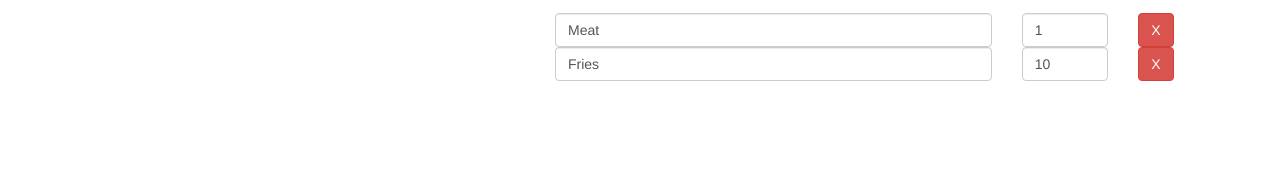
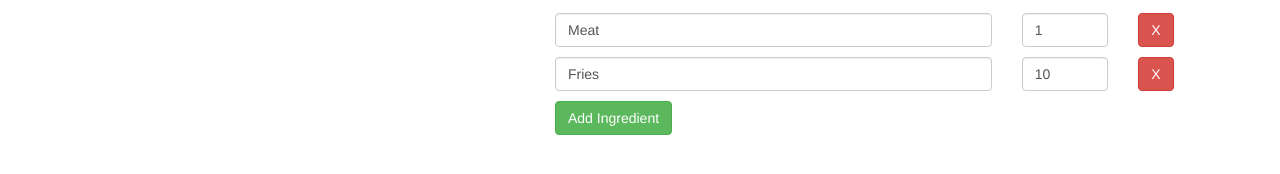
Before and after one commit to kanishkalearn/secondapp-Test, an Angular app: page /recipes/1/edit in a window 1280 px wide. Shown: the part 336-510 px from the top of the page. Built offline with nearby package versions, Linux system fonts and the light colour scheme.

Commit message:
Enhanced Recipe forms section
*Updated Recipe forms .
*Recipe adding and Edition actions were set up.
*Validated Recipe Forms

```diff
--- a/src/app/recipe-list/recipe-list.component.ts
+++ b/src/app/recipe-list/recipe-list.component.ts
@@ -1,23 +1,32 @@
-import { Component, EventEmitter, OnInit, Output } from '@angular/core';
+import { Recipe } from './../recipes/recipe.model';
+import { Component, EventEmitter, OnDestroy, OnInit, Output } from '@angular/core';
 import { ActivatedRoute, Router } from '@angular/router';
-import {Recipe} from '../recipes/recipe.model'
+import { Subscription } from 'rxjs';
 import { RecipeService } from '../recipes/recipe.service';
 @Component({
   selector: 'app-recipe-list',
   templateUrl: './recipe-list.component.html',
   styleUrls: ['./recipe-list.component.scss']
 })
-export class RecipeListComponent implements OnInit {
-
+export class RecipeListComponent implements OnInit,OnDestroy {
+  rListSubscription:Subscription;
   recipes:Recipe[]
   constructor(private recipeService:RecipeService,
               private router:Router,
               private route:ActivatedRoute) { }
 
   ngOnInit() {
+    this.rListSubscription=this.recipeService.recipesChanged.subscribe(
+      (recipe)=>{
+        this.recipes=recipe;
+      }
+    );
     this.recipes=this.recipeService.getRecipes();
   }
   onNewRecipe(){
     this.router.navigate(['new'],{relativeTo:this.route});
   }
+  ngOnDestroy(){
+    this.rListSubscription.unsubscribe();
+  }
 }
--- a/src/app/recipes/recipe-edit/recipe-edit.component.html
+++ b/src/app/recipes/recipe-edit/recipe-edit.component.html
@@ -1,9 +1,14 @@
 <div class="row">
     <div class="col-xs-12">
-        <form [formGroup]="recipeForm" (ngSubmit)="onSubmit()">
+        <form [formGroup]="recipeForm"
+        (ngSubmit)="onSubmit()"
+        >
             <div class="row">
                 <div class="col-xs-12">
-                    <button class="btn btn-success" type="submit">Save</button>
+                    <button class="btn btn-success"
+                    type="submit"
+                    [disabled]="!recipeForm.valid"
+                    >Save</button>
                     <button class="btn btn-danger" type="button">Cancel</button>
                 </div>
             </div>
@@ -46,10 +51,13 @@
                 </div>
             </div>
             <div class="row">
-                <div class="col-xs-12" formArrayName="ingredients">
+                <div class="col-xs-12"
+                formArrayName="ingredients"
+                >
                     <div class="row"
                     *ngFor="let ingredientcntrl of recipeForm.get('ingredients')['controls'] ; let i = index"
                     [formGroupName]="i"
+                    style="margin-bottom:10px"
                     >
                         <div class="col-xs-8">
                             <input type="text" class="form-control" formControlName="name">
@@ -61,6 +69,10 @@
                             <button class="btn btn-danger">X</button>
                         </div>
                     </div>
+                    <div class="row">
+                        <div class="col-xs-12">
+                            <button type="button" class="btn btn-success" (click)="onAddIngredient()" >Add Ingredient</button></div>
+                    </div>
                 </div>
             </div>
         </form>
--- a/src/app/recipes/recipe-edit/recipe-edit.component.scss
+++ b/src/app/recipes/recipe-edit/recipe-edit.component.scss
@@ -0,0 +1,4 @@
+input.ng-invalid.ng-touched,
+textarea.ng-invalid.ng-touched{
+  border: 1px solid red;
+}
--- a/src/app/recipes/recipe-edit/recipe-edit.component.ts
+++ b/src/app/recipes/recipe-edit/recipe-edit.component.ts
@@ -1,5 +1,6 @@
+import { Recipe } from './../recipe.model';
 import { Component, OnInit } from '@angular/core';
-import { FormArray, FormControl, FormGroup } from '@angular/forms';
+import { FormArray, FormControl, FormGroup, Validators } from '@angular/forms';
 import { ActivatedRoute, Params, QueryParamsHandling } from '@angular/router';
 import { RecipeService } from '../recipe.service';
 
@@ -9,55 +10,86 @@ import { RecipeService } from '../recipe.service';
   styleUrls: ['./recipe-edit.component.scss']
 })
 export class RecipeEditComponent implements OnInit {
-id: number;
-editMode = false;
+  id: number;
+  editMode = false;
 
-recipeForm: FormGroup;
+  recipeForm: FormGroup;
 
-  constructor(private route: ActivatedRoute,private recipeService:RecipeService) { }
+  constructor(private route: ActivatedRoute, private recipeService: RecipeService) { }
 
   ngOnInit(): void {
     this.route.params.subscribe(
-      (param:Params)=>{
-        this.id=param['id'];
-        this.editMode=param['id']!=null;
+      (param: Params) => {
+        this.id = param['id'];
+        this.editMode = param['id'] != null;
 
         this.initForm();
       }
     );
   }
-  onSubmit(){
-    console.log(this.recipeForm);
+  onSubmit() {
+  //  const recipe=new Recipe(
+  //     this.recipeForm.value['name'],
+  //     this.recipeForm.value['description'],
+  //     this.recipeForm.value['imagePath'],
+  //     this.recipeForm.value['ingredients']
+  //   );
+  //   if(this.editMode){
+  //     this.recipeService.editRecipe(this.id,recipe);
+  //   }else{
+  //     this.recipeService.addRecipe(recipe);
+  //   }
+
+    if(this.editMode){
+      this.recipeService.editRecipe(this.id,this.recipeForm.value);
+    }else{
+      this.recipeService.addRecipe(this.recipeForm.value);
+    }
   }
 
-  private initForm(){
-    let recipeName='';
-    let recipeImagePath='';
-    let recipeDescription='';
-    let ingredientsArray=new FormArray([]);
+  onAddIngredient(){
+    (<FormArray>this.recipeForm.get("ingredients")).push(
+      new FormGroup({
+        "name": new FormControl(null,Validators.required),
+        "amount": new FormControl(null,[
+          Validators.required,
+          Validators.pattern(/^[1-9]+[0-9]*$/)
+        ])
+      })
+    );
+  }
 
-    if(this.editMode){
-      const recipe=this.recipeService.getRecipe(this.id);
+  private initForm() {
+    let recipeName = '';
+    let recipeImagePath = '';
+    let recipeDescription = '';
+    let ingredientsArray = new FormArray([]);
 
-      recipeName=recipe.name;
-      recipeImagePath=recipe.imagePath;
-      recipeDescription=recipe.description;
-      if(recipe.ingredients){
-        for(let ingredient of recipe.ingredients){
+    if (this.editMode) {
+      const recipe = this.recipeService.getRecipe(this.id);
+
+      recipeName = recipe.name;
+      recipeImagePath = recipe.imagePath;
+      recipeDescription = recipe.description;
+      if (recipe.ingredients) {
+        for (let ingredient of recipe.ingredients) {
           ingredientsArray.push(new FormGroup({
-            'name': new FormControl(ingredient.name),
-            'amount': new FormControl(ingredient.amount)
+            'name': new FormControl(ingredient.name,Validators.required),
+            'amount': new FormControl(ingredient.amount,[
+              Validators.required,
+              Validators.pattern(/^[1-9]+[0-9]*$/)
+            ])
 
           }));
         }
       }
     }
 
-    this.recipeForm=new FormGroup({
-      'name':new FormControl(recipeName),
-      'imagePath':new FormControl(recipeImagePath),
-      'description':new FormControl(recipeDescription),
-      'ingredients':ingredientsArray
+    this.recipeForm = new FormGroup({
+      'name': new FormControl(recipeName,Validators.required),
+      'imagePath': new FormControl(recipeImagePath,Validators.required),
+      'description': new FormControl(recipeDescription,Validators.required),
+      'ingredients': ingredientsArray
 
     });
   }
--- a/src/app/recipes/recipe.service.ts
+++ b/src/app/recipes/recipe.service.ts
@@ -1,9 +1,10 @@
+import { Subject } from 'rxjs';
 
 import { Ingredient } from '../shared/ingredient.model';
 import { Recipe } from './recipe.model';
 
 export class RecipeService{
-
+   recipesChanged=new Subject<Recipe[]>();
 
 
    private recipes:Recipe[]=[
@@ -31,4 +32,14 @@ export class RecipeService{
       getRecipe(index:number){
         return this.recipes[index];
       }
+
+      addRecipe(recipe:Recipe){
+        this.recipes.push(recipe);
+        this.recipesChanged.next(this.recipes.slice());
+      }
+
+      editRecipe(index:number,newRecipe:Recipe){
+        this.recipes[index]=newRecipe;
+        this.recipesChanged.next(this.recipes.slice());
+      }
 }
```
